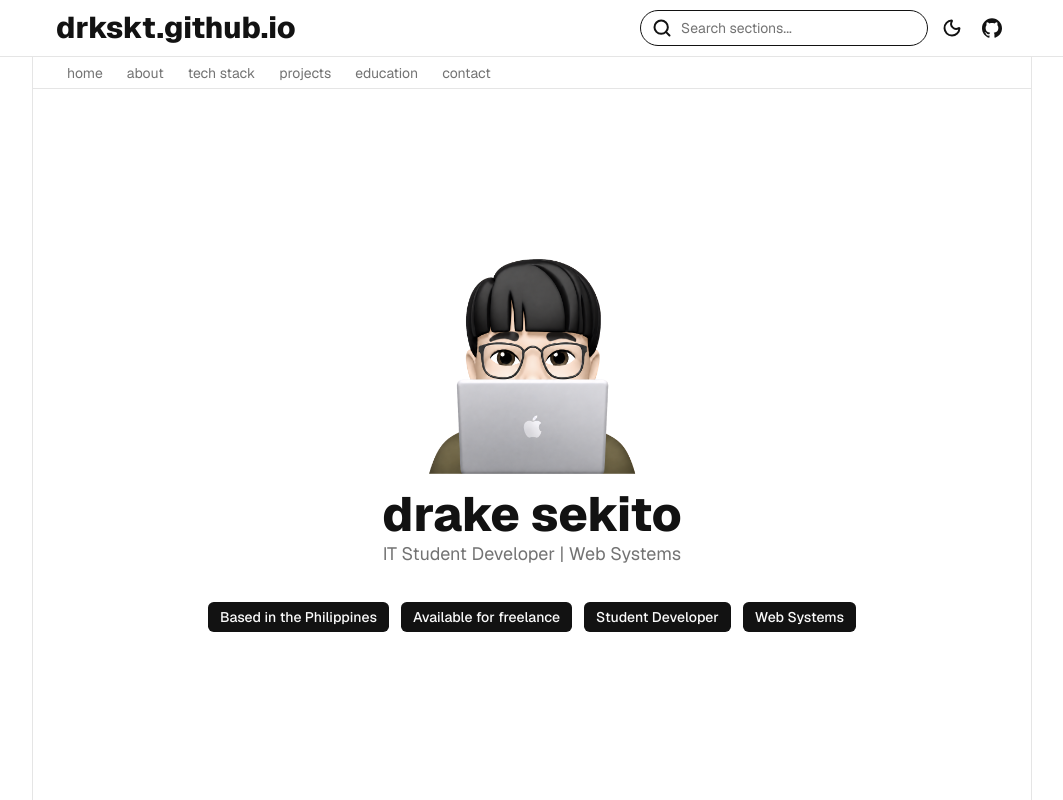
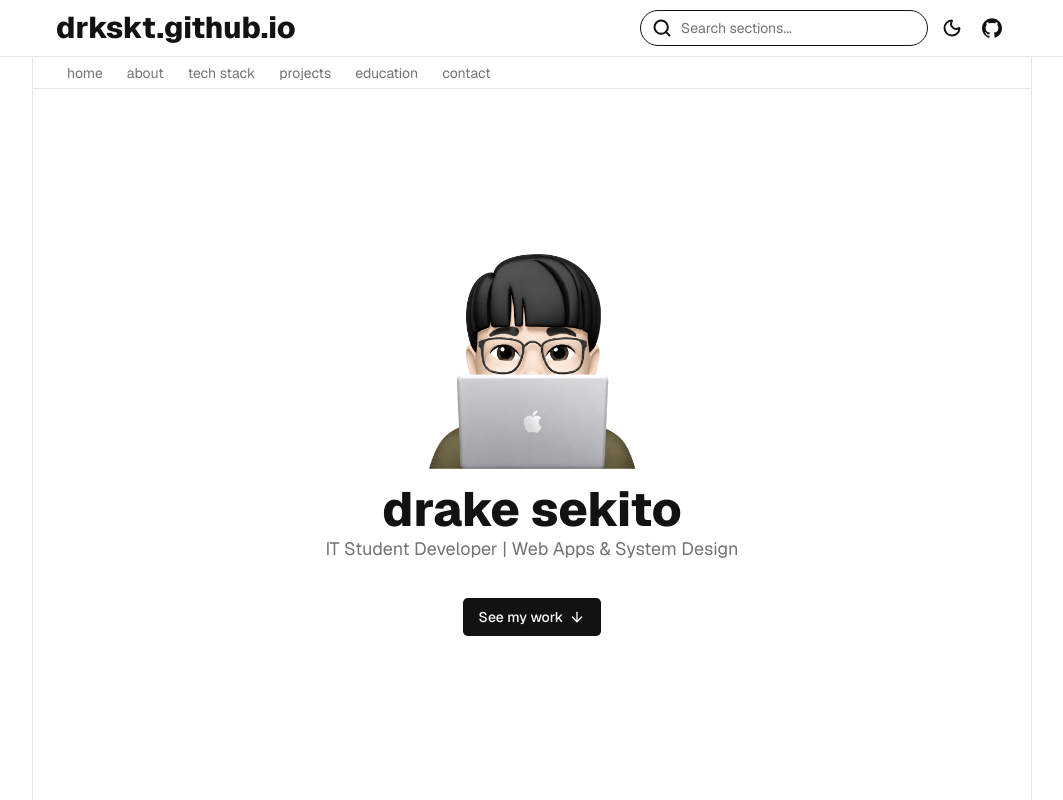
Before and after one commit to kiseto/portfolio, a Next.js app: page / in a window 1280 px wide. Shown: the top 800 px of the page, without its empty margins (108-1171 px from the left). Built offline with nearby package versions, Linux system fonts and the light colour scheme.

Commit message:
minor adjustments

```diff
--- a/app/page.tsx
+++ b/app/page.tsx
@@ -1,5 +1,5 @@
 import Image from "next/image";
-import { Calendar, Code2, Layers } from "lucide-react";
+import { ArrowDown, Calendar, Code2, Layers } from "lucide-react";
 
 import { ContactSection } from "@/components/portfolio/contact-section";
 import { EducationSection } from "@/components/portfolio/education-section";
@@ -8,6 +8,7 @@ import { SectionDivider } from "@/components/portfolio/section-divider";
 import { SectionHeading } from "@/components/portfolio/section-heading";
 import { SiteHeader } from "@/components/portfolio/site-header";
 import { TechCarousel } from "@/components/portfolio/tech-carousel";
+import { Button } from "@/components/ui/button";
 
 const aboutHighlights = [
   {
@@ -73,23 +74,16 @@ export default function Home() {
             drake sekito
           </h1>
           <p className="mt-1 text-base leading-6 text-muted-foreground sm:text-lg">
-            IT Student Developer | Web Systems
+            IT Student Developer | Web Apps & System Design
           </p>
 
-          <div className="mt-9 flex max-w-3xl flex-wrap items-center justify-center gap-3">
-            {[
-              "Based in the Philippines",
-              "Available for freelance",
-              "Student Developer",
-              "Web Systems",
-            ].map((label) => (
-              <span
-                key={label}
-                className="rounded-md bg-primary px-3 py-2 text-xs font-medium leading-none text-primary-foreground sm:text-sm"
-              >
-                {label}
-              </span>
-            ))}
+          <div className="mt-9 flex max-w-2xl flex-col items-center gap-5">
+            <Button asChild size="lg" className="px-4">
+              <a href="#projects">
+                See my work
+                <ArrowDown className="size-4" aria-hidden="true" />
+              </a>
+            </Button>
           </div>
         </section>
 
--- a/app/projects/[slug]/page.tsx
+++ b/app/projects/[slug]/page.tsx
@@ -82,7 +82,7 @@ export default async function ProjectPage({ params }: ProjectPageProps) {
   return (
     <div className="min-h-screen bg-background text-foreground">
       <main className="mx-auto min-h-screen w-full max-w-[1000px] border-x border-border">
-        <div className="border-b border-border px-5 py-4 sm:px-8 lg:px-12">
+        <div className="sticky top-0 z-40 border-b border-border bg-background px-5 py-4 sm:px-8 lg:px-12">
           <Link
             href="/#projects"
             className="inline-flex rounded-md text-sm font-medium leading-6 text-muted-foreground underline-offset-4 transition-colors hover:text-foreground hover:underline focus-visible:outline-none focus-visible:ring-3 focus-visible:ring-ring/50"
--- a/components/portfolio/education-section.tsx
+++ b/components/portfolio/education-section.tsx
@@ -59,8 +59,8 @@ export function EducationSection() {
         </div>
 
         <div className="mt-6">
-          <h3 className="font-mono text-xs font-medium uppercase leading-none text-muted-foreground">
-            Relevant Focus
+          <h3 className="text-xs font-medium leading-none text-muted-foreground">
+            relevant focus
           </h3>
           <div className="mt-4 flex flex-wrap gap-2">
             {focusAreas.map((area) => (
```
